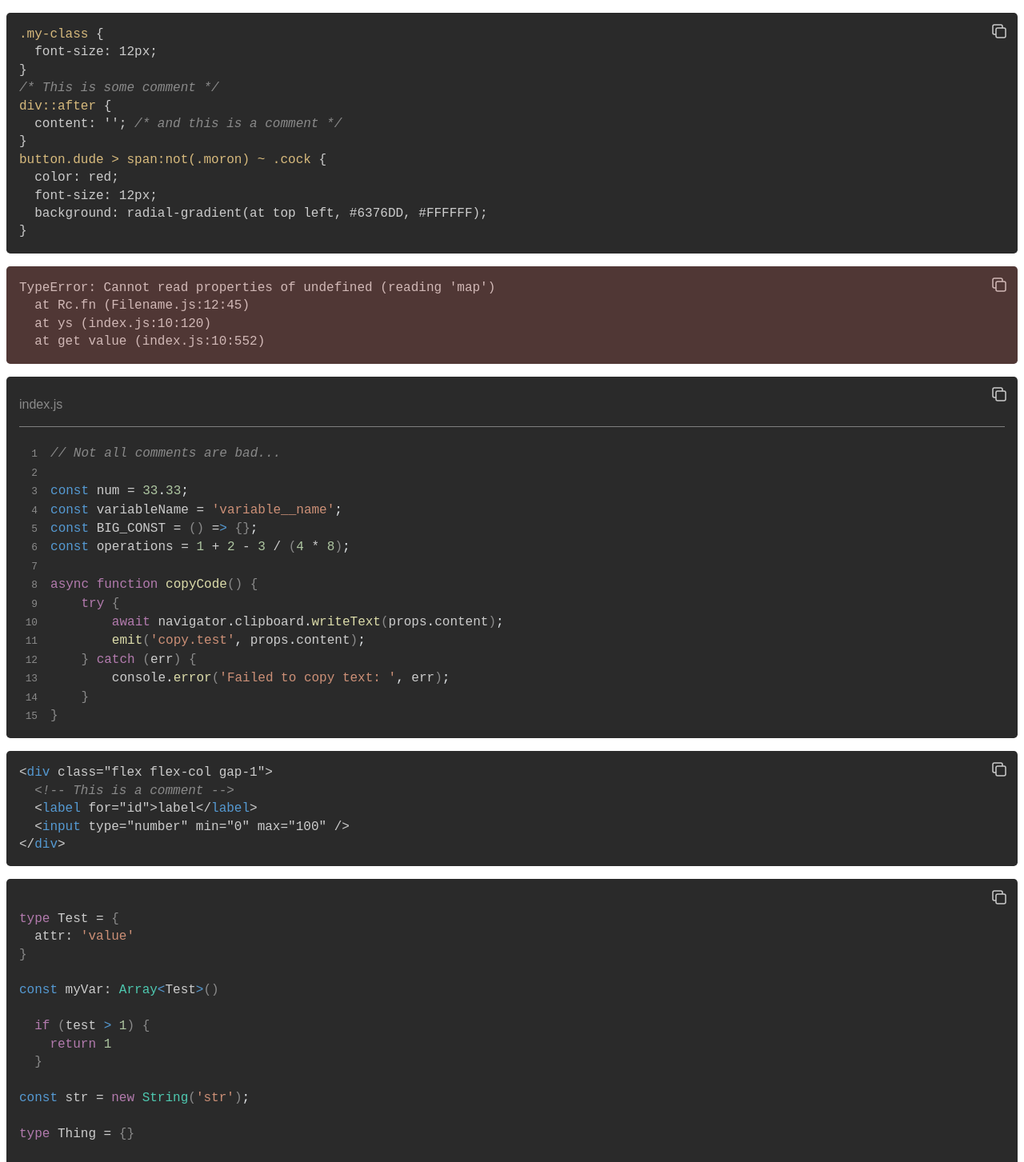
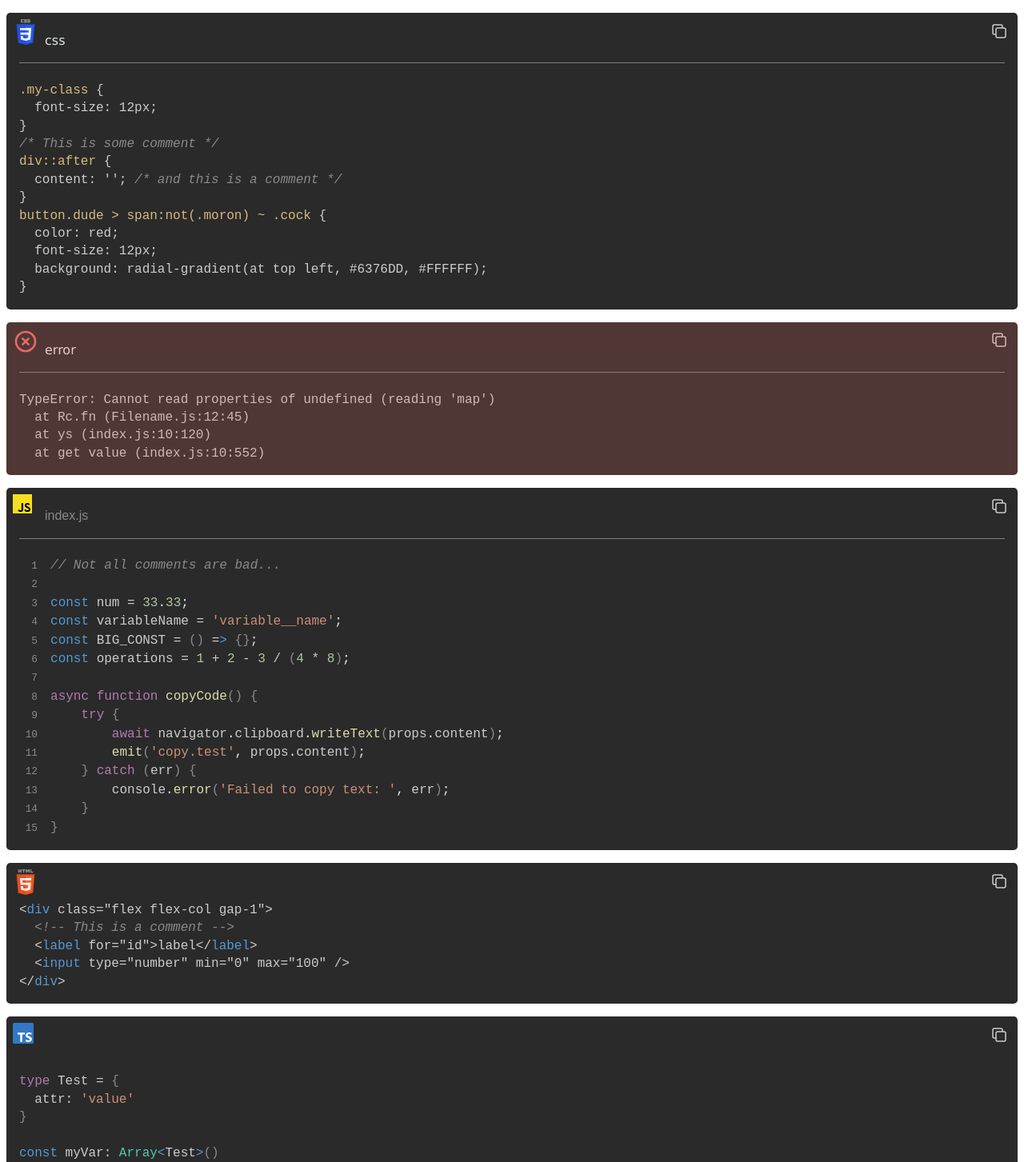
Before and after one commit to graphieros/vue-hi-code, a Vue app: page / in a window 1280 px wide. Shown: the top 1453 px of the page at 80% size. Built offline with nearby package versions, Linux system fonts and the light colour scheme.

Commit message:
Add language icons

```diff
--- a/src/App.vue
+++ b/src/App.vue
@@ -78,12 +78,16 @@ const thing = {
     <TestVueHiCode
       language="css"
       :content="contentCSS"
+      showIcon
+      title="css"
     />
 
     <TestVueHiCode
       :content="contentError"
       language="error"
       color-error="#E46962"
+      showIcon
+      title="error"
     />
 
     <TestVueHiCode
@@ -116,15 +120,18 @@ const thing = {
       :copy-icon-stroke-width="1.5"
       color-css-selector="#D7BA7D"
       line-height="1.4rem"
+      :show-icon="true"
     >
     </TestVueHiCode>
     <TestVueHiCode
       :content="contentHTML"
       language="html"
+      showIcon
     />
     <TestVueHiCode
       :content="contentTs"
       language="typescript"
+      showIcon
     />
     <VueHiCode
       with-copy
--- /dev/null
+++ b/src/components/IconLang.vue
@@ -0,0 +1,72 @@
+<template>
+    <svg v-if="language === 'javascript'" width="24px" height="24px" viewBox="0 0 256 256"
+        xmlns="http://www.w3.org/2000/svg" preserveAspectRatio="xMinYMin meet" fill="#000000">
+        <title>javascript Logo</title>
+        <path d="M0 0h256v256H0V0z" fill="#F7DF1E"></path>
+        <path
+            d="M67.312 213.932l19.59-11.856c3.78 6.701 7.218 12.371 15.465 12.371 7.905 0 12.89-3.092 12.89-15.12v-81.798h24.057v82.138c0 24.917-14.606 36.259-35.916 36.259-19.245 0-30.416-9.967-36.087-21.996M152.381 211.354l19.588-11.341c5.157 8.421 11.859 14.607 23.715 14.607 9.969 0 16.325-4.984 16.325-11.858 0-8.248-6.53-11.17-17.528-15.98l-6.013-2.58c-17.357-7.387-28.87-16.667-28.87-36.257 0-18.044 13.747-31.792 35.228-31.792 15.294 0 26.292 5.328 34.196 19.247L210.29 147.43c-4.125-7.389-8.591-10.31-15.465-10.31-7.046 0-11.514 4.468-11.514 10.31 0 7.217 4.468 10.14 14.778 14.608l6.014 2.577c20.45 8.765 31.963 17.7 31.963 37.804 0 21.654-17.012 33.51-39.867 33.51-22.339 0-36.774-10.654-43.819-24.574">
+        </path>
+    </svg>
+
+    <svg v-else-if="language === 'typescript'" xmlns="http://www.w3.org/2000/svg" fill="none" width="26px" height="26px"
+        viewBox="0 0 512 512">
+        <title>Typescript Logo</title>
+        <rect fill="#3178c6" height="512" rx="50" width="512" />
+        <rect fill="#3178c6" height="512" rx="50" width="512" />
+        <path clip-rule="evenodd"
+            d="m316.939 407.424v50.061c8.138 4.172 17.763 7.3 28.875 9.386s22.823 3.129 35.135 3.129c11.999 0 23.397-1.147 34.196-3.442 10.799-2.294 20.268-6.075 28.406-11.342 8.138-5.266 14.581-12.15 19.328-20.65s7.121-19.007 7.121-31.522c0-9.074-1.356-17.026-4.069-23.857s-6.625-12.906-11.738-18.225c-5.112-5.319-11.242-10.091-18.389-14.315s-15.207-8.213-24.18-11.967c-6.573-2.712-12.468-5.345-17.685-7.9-5.217-2.556-9.651-5.163-13.303-7.822-3.652-2.66-6.469-5.476-8.451-8.448-1.982-2.973-2.974-6.336-2.974-10.091 0-3.441.887-6.544 2.661-9.308s4.278-5.136 7.512-7.118c3.235-1.981 7.199-3.52 11.894-4.615 4.696-1.095 9.912-1.642 15.651-1.642 4.173 0 8.581.313 13.224.938 4.643.626 9.312 1.591 14.008 2.894 4.695 1.304 9.259 2.947 13.694 4.928 4.434 1.982 8.529 4.276 12.285 6.884v-46.776c-7.616-2.92-15.937-5.084-24.962-6.492s-19.381-2.112-31.066-2.112c-11.895 0-23.163 1.278-33.805 3.833s-20.006 6.544-28.093 11.967c-8.086 5.424-14.476 12.333-19.171 20.729-4.695 8.395-7.043 18.433-7.043 30.114 0 14.914 4.304 27.638 12.912 38.172 8.607 10.533 21.675 19.45 39.204 26.751 6.886 2.816 13.303 5.579 19.25 8.291s11.086 5.528 15.415 8.448c4.33 2.92 7.747 6.101 10.252 9.543 2.504 3.441 3.756 7.352 3.756 11.733 0 3.233-.783 6.231-2.348 8.995s-3.939 5.162-7.121 7.196-7.147 3.624-11.894 4.771c-4.748 1.148-10.303 1.721-16.668 1.721-10.851 0-21.597-1.903-32.24-5.71-10.642-3.806-20.502-9.516-29.579-17.13zm-84.159-123.342h64.22v-41.082h-179v41.082h63.906v182.918h50.874z"
+            fill="#fff" fill-rule="evenodd" />
+    </svg>
+
+    <svg v-else-if="language === 'css'" viewBox="0 0 362.73401 511.99998" height="32px" width="32px">
+        <title>CSS3 Logo</title>
+        <g transform="translate(-193.633,-276.3622)">
+            <g transform="translate(119,276.3622)">
+                <polygon id="polygon2989"
+                    points="437.367,100.62 404.321,470.819 255.778,512 107.644,470.877 74.633,100.62 "
+                    style="fill: #264de4" />
+                <polygon id="polygon2991" points="376.03,447.246 404.27,130.894 256,130.894 256,480.523 "
+                    style="fill: #2965f1" />
+                <polygon id="polygon2993" points="150.31,268.217 154.38,313.627 256,313.627 256,268.217 "
+                    style="fill: #ebebeb" />
+                <polygon id="polygon2995"
+                    points="256,176.305 255.843,176.305 142.132,176.305 146.26,221.716 256,221.716 "
+                    style="fill: #ebebeb" />
+                <polygon id="polygon2997"
+                    points="256,433.399 256,386.153 255.801,386.206 205.227,372.55 201.994,336.333 177.419,336.333 156.409,336.333 162.771,407.634 255.791,433.457 "
+                    style="fill: #ebebeb" />
+                <path id="path2999" d="m 160,0 55,0 0,23 -32,0 0,23 32,0 0,23 -55,0 z" fill="#8A8A8A" />
+                <path id="path3001" d="m 226,0 55,0 0,20 -32,0 0,4 32,0 0,46 -55,0 0,-21 32,0 0,-4 -32,0 z"
+                    fill="#8A8A8A" />
+                <path id="path3003" d="m 292,0 55,0 0,20 -32,0 0,4 32,0 0,46 -55,0 0,-21 32,0 0,-4 -32,0 z"
+                    fill="#8A8A8A" />
+                <polygon id="polygon3005"
+                    points="311.761,313.627 306.49,372.521 255.843,386.191 255.843,433.435 348.937,407.634 349.62,399.962 360.291,280.411 361.399,268.217 369.597,176.305 255.843,176.305 255.843,221.716 319.831,221.716 315.699,268.217 255.843,268.217 255.843,313.627 "
+                    style="fill: #ffffff" />
+            </g>
+        </g>
+    </svg>
+
+    <svg v-else-if="language === 'html'" xmlns="http://www.w3.org/2000/svg" viewBox="0 0 512 512" height="32px"
+        width="32px">
+        <title>HTML5 Logo</title>
+        <path
+            d="M108.4 0h23v22.8h21.2V0h23v69h-23V46h-21v23h-23.2M206 23h-20.3V0h63.7v23H229v46h-23M259.5 0h24.1l14.8 24.3L313.2 0h24.1v69h-23V34.8l-16.1 24.8l-16.1-24.8v34.2h-22.6M348.7 0h23v46.2h32.6V69h-55.6"
+            fill="#8A8A8A" />
+        <path fill="#e44d26" d="M107.6 471l-33-370.4h362.8l-33 370.2L255.7 512" />
+        <path fill="#f16529" d="M256 480.5V131H404.3L376 447" />
+        <path fill="#ebebeb"
+            d="M142 176.3h114v45.4h-64.2l4.2 46.5h60v45.3H154.4M156.4 336.3H202l3.2 36.3 50.8 13.6v47.4l-93.2-26" />
+        <path fill="#fff" d="M369.6 176.3H255.8v45.4h109.6M361.3 268.2H255.8v45.4h56l-5.3 59-50.7 13.6v47.2l93-25.8" />
+    </svg>
+
+    <svg v-else-if="language === 'error'" xmlns="http://www.w3.org/2000/svg" height="32px" width="32px" style="fill: transparent;overflow: hidden;" viewBox="0 0 1024 1024" version="1.1"><path d="M512 853.333333a341.333333 341.333333 0 1 1 341.333333-341.333333 341.333333 341.333333 0 0 1-341.333333 341.333333z m0-768a426.666667 426.666667 0 1 0 426.666667 426.666667A426.666667 426.666667 0 0 0 512 85.333333z m110.506667 256L512 451.84 401.493333 341.333333 341.333333 401.493333 451.84 512 341.333333 622.506667 401.493333 682.666667 512 572.16 622.506667 682.666667 682.666667 622.506667 572.16 512 682.666667 401.493333z" fill="#E46962"/></svg>
+</template>
+
+<script setup>
+defineProps({
+    language: {
+        type: String,
+    },
+});
+</script>
--- a/src/components/vue-hi-code.vue
+++ b/src/components/vue-hi-code.vue
@@ -1,6 +1,7 @@
 <script setup>
 import { computed } from 'vue';
 import IconCopy from "./IconCopy.vue";
+import IconLang from './IconLang.vue';
 
 const props = defineProps({
     content: {
@@ -137,6 +138,10 @@ const props = defineProps({
         type: String,
         default: '#D7BA7D'
     },
+    showIcon: {
+        type: Boolean,
+        default: false
+    }
 });
 
 const emit = defineEmits(['copy']);
@@ -287,7 +292,7 @@ function highlightCode(code, language) {
     let codeWithTitle = code;
 
     if (props.title) {
-        codeWithTitle = `<div class="code-title">${props.title}</div>\n${code}`;
+        codeWithTitle = `<div class="code-title ${props.showIcon ? 'code-title-with-icon' : ''}">${props.title}</div>\n${code}`;
     }
 
     if (props.withLineNumbers) {
@@ -320,6 +325,9 @@ async function copyCode() {
 
 <template>
     <code class="code-wrapper">
+        <div class="code-icon" v-if="showIcon">
+            <IconLang :language="language"/>
+        </div>
         <button
             v-if="withCopy" class="code-copy"
             @click="copyCode"
@@ -333,7 +341,7 @@ async function copyCode() {
         </button>
         <pre
             v-html="highlightedCode.codeWithTitle"
-            class="code-container"
+            :class="`code-container ${showIcon && !title ? 'code-container-icon-notitle' : ''}`"
             ref="codeContent"
             :style="{
                 '--background-color': backgroundColor,
@@ -394,6 +402,12 @@ async function copyCode() {
     box-shadow: 0 6px 12px #1A1A1A80;
 }
 
+.code-icon {
+    position: absolute;
+    top: 0.5rem;
+    left: 0.5rem;
+}
+
 .code-container {
     background-color: var(--background-color);
     border-radius: var(--border-radius);
@@ -407,6 +421,10 @@ async function copyCode() {
     white-space: pre-wrap;
     word-wrap: break-word;
     line-height: var(--line-height);
+}
+
+.code-container-icon-notitle {
+    padding-top: 3rem;
 }
 
 .error-wrapper {
@@ -428,6 +446,14 @@ async function copyCode() {
     font-family: var(--title-font-family);
     font-size: var(--title-font-size);
     padding: 0.5rem 0 1rem 0;
+}
+
+::v-deep(.code-title-with-icon) {
+    border-bottom: 1px solid grey;
+    color: var(--color-title);
+    font-family: var(--title-font-family);
+    font-size: var(--title-font-size);
+    padding: 0.5rem 0 1rem 2rem;
 }
 
 /* Keyword Styles */
```
Also changed, not shown: package.json (line endings or trailing spaces), 1 other file (tests, documents, lock files or other folders).
